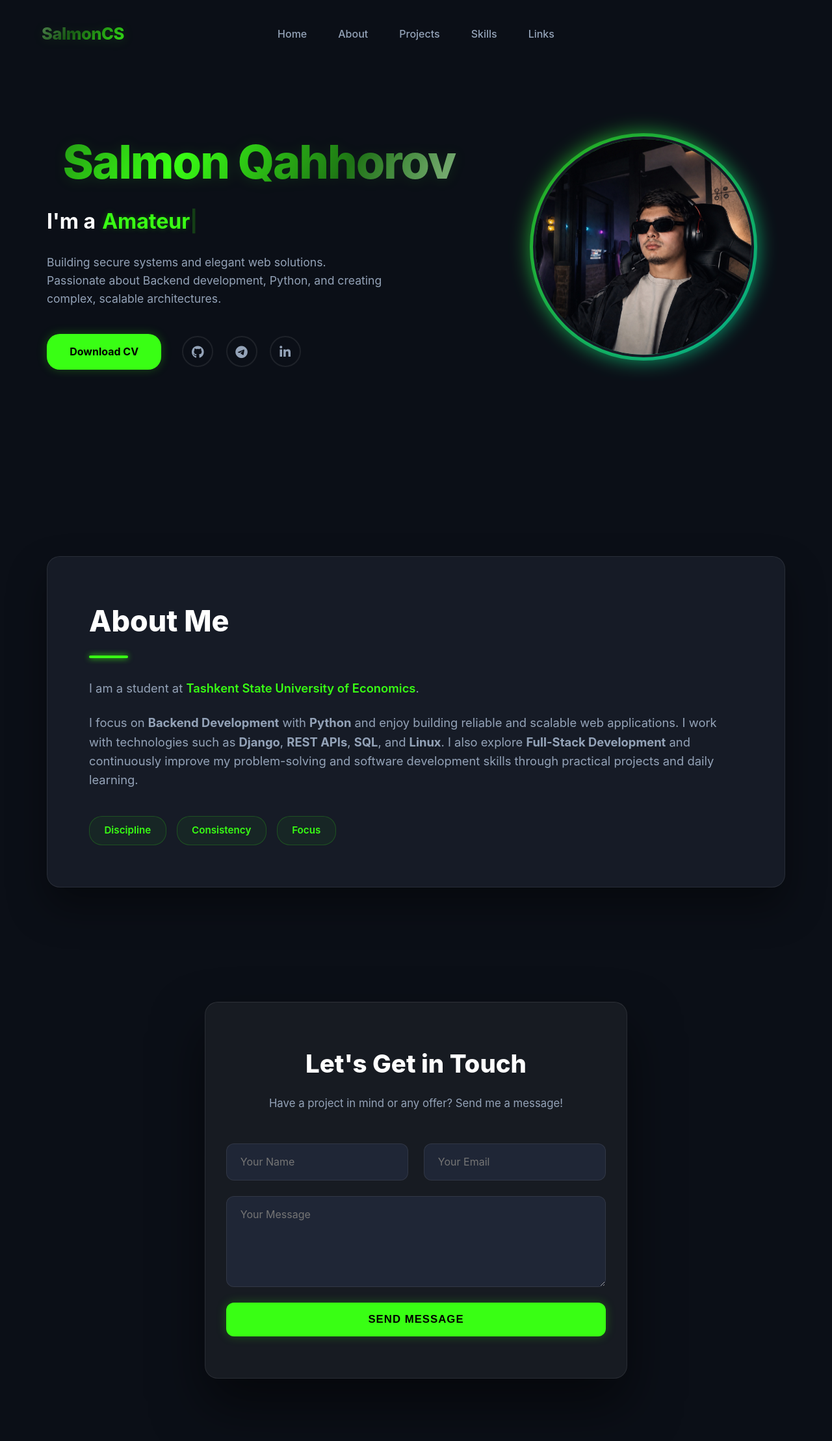
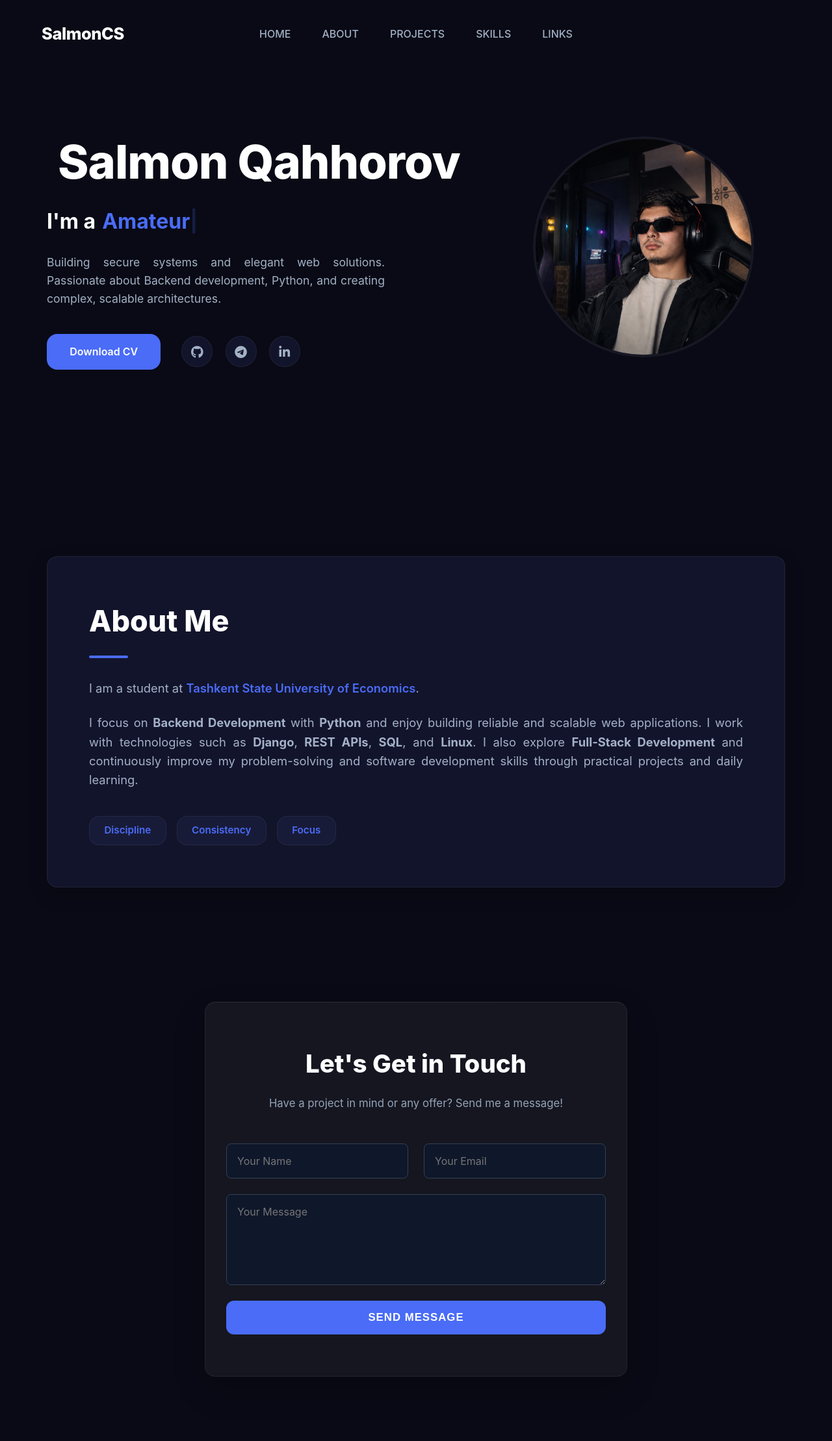
Before and after one commit to SalmonQahhor/portfolio, a Django app: page / in a window 1280 px wide. Shown: the whole page at 65% size. After the commit the page ends 2119 px from the top, so only its background shows below. Run offline with Django 5.2, Linux system fonts and the light colour scheme; parts of the project's set-up code (start-up, migrations or seed data) failed here and were passed over.

Commit message:
backup codes

```diff
--- a/core/static/css/style.css
+++ b/core/static/css/style.css
@@ -2,19 +2,26 @@
    1. GLOBAL VARIABLES & RESET
    ========================================= */
 :root {
-    --bg-dark: #0b0f17;
-    --bg-surface: #161b26;
-    --bg-input: #1f2636;
-    --accent-neon: #39ff14;
-    --accent-glow: rgba(57, 255, 20, 0.25);
-    --accent-glow-intense: rgba(57, 255, 20, 0.45);
+    /* Deep professional dark blue/purple tones */
+    --bg-dark: #090a15;
+    --bg-surface: #12142b;
+    --bg-input: #181b38;
+
+    /* Professional Blue Accent */
+    --accent-primary: #4A6CF7;
+    --accent-hover: #3554D1;
+    --accent-active: #2740A8;
+
+    /* Text & Borders */
     --text-primary: #ffffff;
-    --text-secondary: #94a3b8;
-    --border-color: rgba(255, 255, 255, 0.08);
-    --radius-lg: 20px;
+    --text-secondary: #a3b1c6;
+    --border-color: rgba(255, 255, 255, 0.06);
+
+    /* Professional Borders */
+    --radius-lg: 16px;
     --radius-md: 12px;
     --radius-sm: 8px;
-    --transition-smooth: all 0.4s cubic-bezier(0.25, 0.8, 0.25, 1);
+    --transition-smooth: all 0.3s ease-in-out;
 }
 
 * {
@@ -46,48 +53,35 @@ nav {
     background: transparent;
     padding: 2rem 4rem;
     display: flex;
-    justify-content: space-between; /* Elementlarni uch tomonga teng tarqatadi */
+    justify-content: space-between;
     align-items: center;
     z-index: 2000;
 }
-
 
 .nav-logo {
     font-size: 1.6rem;
     font-weight: 800;
     letter-spacing: -0.5px;
     text-decoration: none;
-    flex: 1; /* Chap tomonni egallaydi */
-
-    background: linear-gradient(
-        135deg,
-        #ffffff 0%,
-        rgba(57, 255, 20, 0.3) 40%,
-        #39ff14 60%,
-        #ffffff 100%
-    );
-    background-size: 200% auto;
-    -webkit-background-clip: text;
-    -webkit-text-fill-color: transparent;
-    filter: drop-shadow(0 2px 8px rgba(57, 255, 20, 0.2));
-
-    animation: logoShine 5s linear infinite;
+    flex: 1;
+    color: var(--text-primary);
     transition: var(--transition-smooth);
 }
 
+.nav-logo span {
+    color: var(--accent-primary);
+}
 
 .nav-logo:hover {
-    transform: scale(1.05);
-    filter: drop-shadow(0 2px 15px rgba(57, 255, 20, 0.5));
+    transform: scale(1.02);
 }
 
 .nav-links {
     display: flex;
     gap: 3rem;
     justify-content: center;
-    flex: 2; /* Markazda ko'proq joy olishi va o'rtada muallaq turishi uchun */
+    flex: 2;
 }
-
 
 .nav-links a {
     text-decoration: none;
@@ -96,43 +90,31 @@ nav {
     font-size: 1rem;
     transition: var(--transition-smooth);
     position: relative;
-    white-space: nowrap; /* Linklar ikki qatorga tushib ketmasligi uchun */
+    white-space: nowrap;
 }
 
-
-.nav-links a:hover {
-    color: var(--accent-neon);
+/* Active Page & Hover State */
+.nav-links a:hover,
+.nav-links a.active {
+    color: var(--accent-primary);
 }
 
-.nav-links a::after {
+.nav-links a.active::after {
     content: '';
     position: absolute;
     bottom: -6px;
     left: 0;
-    width: 0;
+    width: 100%;
     height: 2px;
-    background-color: var(--accent-neon);
-    transition: var(--transition-smooth);
-    box-shadow: 0 0 8px var(--accent-neon);
-}
-
-.nav-links a:hover::after {
-    width: 100%;
+    background-color: var(--accent-primary);
 }
 
 .nav-filler {
-    flex: 1; /* Logo bilan bir xil kenglik oladi, natijada menyu o'rtada qoladi */
+    flex: 1;
     pointer-events: none;
     user-select: none;
 }
 
-@keyframes logoShine {
-    0% { background-position: 0% center; }
-    50% { background-position: 100% center; }
-    100% { background-position: 0% center; }
-}
-
-/* Mobil qurilmalar uchun moslashtirish */
 @media (max-width: 850px) {
     nav {
         padding: 1.5rem 2rem;
@@ -148,45 +130,8 @@ nav {
         flex: none;
     }
     .nav-filler {
-        display: none; /* Mobilda kerak emas */
+        display: none;
     }
-}
-
-html {
-    scroll-behavior: smooth;
-}
-
-main {
-    padding-top: 0; /* Navbardan qolgan sun'iy katta bo'shliqni butunlay yo'qotamiz */
-}
-
-nav a {
-    text-decoration: none;
-    color: var(--text-secondary);
-    font-weight: 500;
-    font-size: 1rem;
-    transition: var(--transition-smooth);
-    position: relative;
-}
-
-nav a:hover {
-    color: var(--accent-neon);
-}
-
-nav a::after {
-    content: '';
-    position: absolute;
-    bottom: -6px;
-    left: 0;
-    width: 0;
-    height: 2px;
-    background-color: var(--accent-neon);
-    transition: var(--transition-smooth);
-    box-shadow: 0 0 8px var(--accent-neon);
-}
-
-nav a:hover::after {
-    width: 100%;
 }
 
 main {
@@ -194,66 +139,34 @@ main {
 }
 
 /* =========================================
-   3. INTERACTIVE HERO SECTION (HOME)
+   3. HERO SECTION
    ========================================= */
 .me {
     display: grid;
     grid-template-columns: 1.2fr 0.8fr;
-    align-items: center;        /* Barcha elementlarni vertikal o'q bo'yicha o'rtaga tekislaydi */
+    align-items: center;
     justify-content: center;
     gap: 3rem;
     max-width: 1200px;
     margin: 0 auto;
-    padding: 2rem 2rem;         /* Ortiqcha tepa-past bo'shliqlarni butunlay tozalaymiz */
-    min-height: calc(100vh - 40px); /* Ekran balandligiga mukammal o'tirishi uchun */
+    padding: 2rem 2rem;
+    min-height: calc(100vh - 40px);
 }
 
 .me-text {
     display: flex;
     flex-direction: column;
-    justify-content: center;    /* Matnlar o'z ichida ham vertikal markazda turadi */
-    height: 100%;               /* Rasm balandligi bilan tenglashishi uchun */
+    justify-content: center;
+    height: 100%;
 }
 
 .me-text h1 {
     font-size: 4.5rem;
     font-weight: 800;
-    letter-spacing: -2px;
+    letter-spacing: -1px;
     margin-top: 0;
     margin-bottom: 0.5rem;
-
-    /* Oq, yarim shaffof yashil va yorqin yashil ranglar uyg'unligi */
-    background: linear-gradient(
-        120deg,
-        #ffffff 0%,
-        rgba(57, 255, 20, 0.4) 30%,
-        #39ff14 50%,
-        rgba(57, 255, 20, 0.4) 70%,
-        #ffffff 100%
-    );
-
-    /* Gradientni matn ichiga joylashtirish va o'lchamini kattalashtirish (harakatlanishi uchun) */
-    background-size: 200% auto;
-    -webkit-background-clip: text;
-    -webkit-text-fill-color: transparent;
-
-    /* Matn orqasidan nafis neon nuri taralib turishi (transparency effekti uchun) */
-    filter: drop-shadow(0 2px 10px rgba(57, 255, 20, 0.15));
-
-    /* Animatsiyani ulash: 4 soniyada aylanadi, to'xtamaydi va silliq harakat qiladi */
-    animation: shineGlow 4s linear infinite;
-}
-
-@keyframes shineGlow {
-    0% {
-        background-position: 0% center;
-    }
-    50% {
-        background-position: 100% center;
-    }
-    100% {
-        background-position: 0% center;
-    }
+    color: var(--text-primary);
 }
 
 .sub-title-wrapper {
@@ -265,13 +178,12 @@ main {
 }
 
 .dynamic-text {
-    color: var(--accent-neon);
+    color: var(--accent-primary);
     margin-left: 10px;
-    text-shadow: 0 0 10px var(--accent-glow);
 }
 
 .cursor {
-    color: var(--accent-neon);
+    color: var(--accent-primary);
     animation: blink 0.8s infinite;
 }
 
@@ -285,6 +197,7 @@ main {
     font-size: 1.1rem;
     max-width: 520px;
     margin-bottom: 2.5rem;
+    text-align: justify; /* Text justify rule applied */
 }
 
 .action-buttons {
@@ -293,23 +206,27 @@ main {
     gap: 2rem;
 }
 
-/* Download CV Button */
+/* Primary Buttons with specific scale interactions */
 .btn-primary {
-    background-color: var(--accent-neon);
-    color: #000000;
+    background-color: var(--accent-primary);
+    color: #ffffff;
     padding: 0.9rem 2.2rem;
     border-radius: var(--radius-lg);
     text-decoration: none;
-    font-weight: 700;
+    font-weight: 600;
     transition: var(--transition-smooth);
-    box-shadow: 0 0 15px var(--accent-glow);
     border: none;
     cursor: pointer;
 }
 
 .btn-primary:hover {
-    transform: translateY(-4px);
-    box-shadow: 0 0 25px var(--accent-glow-intense);
+    background-color: var(--accent-hover);
+    transform: scale(0.97);
+}
+
+.btn-primary:active {
+    background-color: var(--accent-active);
+    transform: scale(0.94);
 }
 
 .social-icons {
@@ -323,7 +240,8 @@ main {
     justify-content: center;
     width: 48px;
     height: 48px;
-    border: 2px solid var(--border-color);
+    background: var(--bg-surface);
+    border: 1px solid var(--border-color);
     border-radius: 50%;
     color: var(--text-secondary);
     font-size: 1.2rem;
@@ -350,8 +272,8 @@ main {
     width: 340px;
     height: 340px;
     border-radius: 50%;
-    cursor: pointer;
     transition: var(--transition-smooth);
+    overflow: hidden;
 }
 
 .glow-container img {
@@ -359,41 +281,16 @@ main {
     height: 100%;
     object-fit: cover;
     border-radius: 50%;
-    border: 4px solid var(--bg-surface);
-    position: relative;
-    z-index: 5;
+    border: 4px solid var(--border-color);
     transition: var(--transition-smooth);
 }
 
-/* Pulsatsiya qiluvchi neon aylanalar backgroundda */
-.glow-container::before, .glow-container::after {
-    content: '';
-    position: absolute;
-    top: -5px; left: -5px; right: -5px; bottom: -5px;
-    border-radius: 50%;
-    background: linear-gradient(135deg, var(--accent-neon), #00ffcc);
-    z-index: 1;
-    opacity: 0.5;
-    transition: var(--transition-smooth);
+.glow-container:hover {
+    transform: scale(1.03); /* Clean scale, no rotation */
 }
 
-.glow-container::after {
-    filter: blur(15px);
-    opacity: 0.6;
-}
-
-/* Sichqoncha rasmga kelgandagi interaktiv holat */
-.glow-container:hover {
-    transform: scale(1.04) rotate(2deg);
-}
-
-.glow-container:hover::before {
-    transform: scale(1.05);
-}
-
-.glow-container:hover::after {
-    filter: blur(25px);
-    opacity: 0.9;
+.glow-container:hover img {
+    border-color: var(--accent-primary);
 }
 
 /* =========================================
@@ -410,31 +307,32 @@ main {
     padding: 4rem;
     border-radius: var(--radius-lg);
     border: 1px solid var(--border-color);
-    box-shadow: 0 30px 60px rgba(0,0,0,0.4);
+    box-shadow: 0 10px 30px rgba(0,0,0,0.2);
 }
 
 .about-header h2, main h1 {
     font-size: 2.8rem;
     font-weight: 800;
+    color: var(--text-primary);
 }
 
 .underline {
     width: 60px;
     height: 4px;
-    background: var(--accent-neon);
+    background: var(--accent-primary);
     margin: 1rem 0 2rem 0;
     border-radius: var(--radius-sm);
-    box-shadow: 0 0 10px var(--accent-neon);
 }
 
 .about-content p {
     color: var(--text-secondary);
     font-size: 1.15rem;
     margin-bottom: 1.5rem;
+    text-align: justify; /* Text justify rule applied */
 }
 
 .about-content span {
-    color: var(--accent-neon);
+    color: var(--accent-primary);
     font-weight: 600;
 }
 
@@ -446,25 +344,25 @@ main {
 }
 
 .tag {
-    background: rgba(57, 255, 20, 0.05);
-    border: 1px solid rgba(57, 255, 20, 0.2);
-    color: var(--accent-neon);
+    background: var(--bg-input);
+    border: 1px solid var(--border-color);
+    color: var(--text-secondary);
     padding: 0.6rem 1.4rem;
     border-radius: var(--radius-lg);
-    font-weight: 600;
+    font-weight: 500;
     font-size: 0.95rem;
     transition: var(--transition-smooth);
 }
 
 .tag:hover {
-    background: var(--accent-neon);
-    color: #000;
-    box-shadow: 0 0 15px var(--accent-glow);
-    transform: translateY(-3px);
+    background: var(--accent-primary);
+    color: #ffffff;
+    border-color: var(--accent-primary);
+    transform: scale(0.97);
 }
 
 /* =========================================
-   5. BARCHA ICHKI SAHIFALAR UCHUN UNIFIED GRID (Projects, Skills, Links)
+   5. UNIFIED GRID (Projects, Skills, Links)
    ========================================= */
 main h1 {
     text-align: center;
@@ -472,15 +370,10 @@ main h1 {
     font-size: 2.8rem;
     font-weight: 800;
     letter-spacing: -1px;
-    background: linear-gradient(135deg, #ffffff 70%, var(--accent-neon));
-    -webkit-background-clip: text;
-    -webkit-text-fill-color: transparent;
 }
-
 
 .projects-container, .skills-container, .links-container {
     display: grid;
-    /* Kartalar o'ta kengayib ketmasligi uchun max 380px, min 300px cheklov qo'yamiz */
     grid-template-columns: repeat(auto-fill, minmax(300px, 1fr));
     gap: 2rem;
     max-width: 1200px;
@@ -545,38 +434,41 @@ main h1 {
     object-fit: contain;
     margin-bottom: 1.2rem;
     display: inline-block;
-    color: var(--accent-neon);
+    color: var(--accent-primary);
     font-size: 3.2rem;
-    filter: drop-shadow(0 0 8px rgba(57, 255, 20, 0.2)); /* Ikonka atrofiga nafis nur */
 }
 
-/* Kartalar ichidagi tugmalar */
+/* Internal Card Buttons */
 .btn {
     display: inline-block;
     width: 100%;
     padding: 0.75rem;
-    background: rgba(57, 255, 20, 0.03);
-    color: var(--accent-neon);
-    border: 1px solid rgba(57, 255, 20, 0.3);
-    border-radius: 14px;
+    background: var(--bg-input);
+    color: var(--text-primary);
+    border: 1px solid var(--border-color);
+    border-radius: var(--radius-md);
     text-decoration: none;
-    font-weight: 600;
+    font-weight: 500;
     font-size: 0.95rem;
     text-align: center;
     transition: var(--transition-smooth);
-    margin-top: auto; /* Agar kontent kam bo'lsa ham tugma har doim eng pastga tekislanadi */
+    margin-top: auto;
 }
 
 .btn:hover {
-    background: var(--accent-neon);
-    color: #000000;
-    border-color: var(--accent-neon);
-    box-shadow: 0 0 15px var(--accent-glow);
-    font-weight: 700;
+    background: var(--accent-hover);
+    color: #ffffff;
+    border-color: var(--accent-hover);
+    transform: scale(0.97);
+}
+
+.btn:active {
+    background: var(--accent-active);
+    transform: scale(0.94);
 }
 
 /* =========================================
-   6. MUKAMMAL CONTACT SECTION (PREMIUM DESIGN)
+   6. CONTACT SECTION
    ========================================= */
 .contact-footer-section {
     max-width: 650px;
@@ -585,7 +477,7 @@ main h1 {
     background: var(--bg-surface);
     border-radius: var(--radius-lg);
     border: 1px solid var(--border-color);
-    box-shadow: 0 40px 80px rgba(0, 0, 0, 0.5);
+    box-shadow: 0 20px 50px rgba(0, 0, 0, 0.2);
     text-align: center;
 }
 
@@ -611,11 +502,11 @@ main h1 {
 
 .contact-footer-section input,
 .contact-footer-section textarea {
-    background: var(--bg-input) !important;
-    border: 1px solid var(--border-color) !important;
-    color: var(--text-primary) !important;
-    padding: 1.1rem 1.3rem !important;
-    border-radius: var(--radius-md) !important;
+    background: var(--bg-input);
+    border: 1px solid var(--border-color);
+    color: var(--text-primary);
+    padding: 1.1rem 1.3rem;
+    border-radius: var(--radius-md);
     width: 100%;
     font-size: 1rem;
     font-family: inherit;
@@ -636,26 +526,30 @@ main h1 {
 }
 
 .contact-footer-section button {
-    background: var(--accent-neon);
-    color: #000000;
+    background: var(--accent-primary);
+    color: #ffffff;
     border: none;
     padding: 1.1rem;
     border-radius: var(--radius-md);
     font-size: 1.05rem;
-    font-weight: 700;
+    font-weight: 600;
     cursor: pointer;
     width: 100%;
     transition: var(--transition-smooth);
-    box-shadow: 0 0 15px var(--accent-glow);
 }
 
 .contact-footer-section button:hover {
-    transform: translateY(-3px);
-    box-shadow: 0 0 25px var(--accent-glow-intense);
+    background: var(--accent-hover);
+    transform: scale(0.97);
+}
+
+.contact-footer-section button:active {
+    background: var(--accent-active);
+    transform: scale(0.94);
 }
 
 /* =========================================
-   7. RESPONSIVE DESIGN (MOBILE ADAPTATION)
+   7. RESPONSIVE DESIGN
    ========================================= */
 @media (max-width: 992px) {
     .me {
--- a/core/templates/core/base.html
+++ b/core/templates/core/base.html
@@ -28,11 +28,11 @@
         <a href="{% url 'home' %}#home" class="nav-logo">SalmonCS</a>
 
         <div class="nav-links">
-            <a href="{% url 'home' %}#home">Home</a>
-            <a href="{% url 'home' %}#about">About</a>
-            <a href="{% url 'projects' %}">Projects</a>
-            <a href="{% url 'skills' %}">Skills</a>
-            <a href="{% url 'links' %}">Links</a>
+            <a href="{% url 'home' %}#home">HOME</a>
+            <a href="{% url 'home' %}#about">ABOUT</a>
+            <a href="{% url 'projects' %}" class="{% if request.path == '/projects/' %}active{% endif %}">PROJECTS</a>
+            <a href="{% url 'skills' %}" class="{% if request.path == '/skills/' %}active{% endif %}">SKILLS</a>
+            <a href="{% url 'links' %}" class="{% if request.path == '/links/' %}active{% endif %}">LINKS</a>
         </div>
 
         <div class="nav-filler"></div>
--- a/core/templates/core/projects.html
+++ b/core/templates/core/projects.html
@@ -4,7 +4,7 @@
 
 {% block content %}
 <main>
-    <h1>My Projects</h1>
+    <h1>PROJECTS</h1>
 
     <div class="projects-container">
         {% for project in projects %}
```
Also changed, not shown: other parts of core/static/css/style.css (+33 -29 lines), config/settings.py (+7 -6 lines), core/settings.py (added, +10 -0 lines), data.json (added, +291 -0 lines), config/__init__.py (deleted), core/__init__.py (deleted), core/migrations/__init__.py (deleted), 4 other files.
